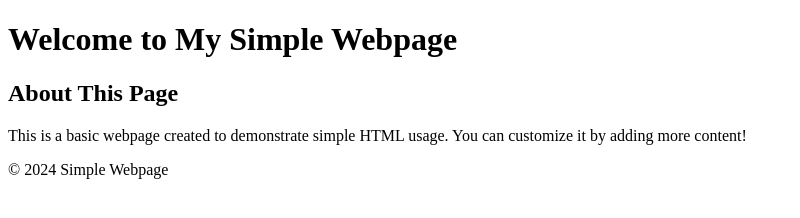
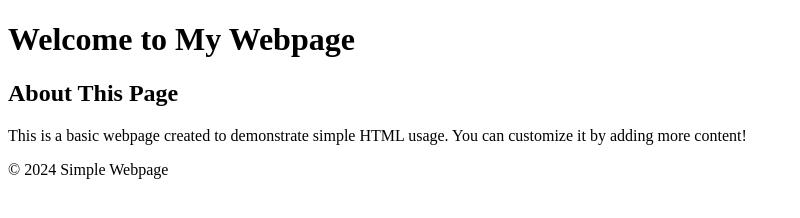
Before and after one commit to adarshp2810/sample, a plain HTML site: page index.html in a window 1280 px wide. Shown: the whole page, without its empty margins (0-800 px from the left). Drawn offline with Linux system fonts and the light colour scheme.

Commit message:
Update index.html

```diff
--- a/index.html
+++ b/index.html
@@ -8,7 +8,7 @@
 <body>
 
     <header>
-        <h1>Welcome to My Simple Webpage</h1>
+        <h1>Welcome to My Webpage</h1>
     </header>
 
     <main>
```
